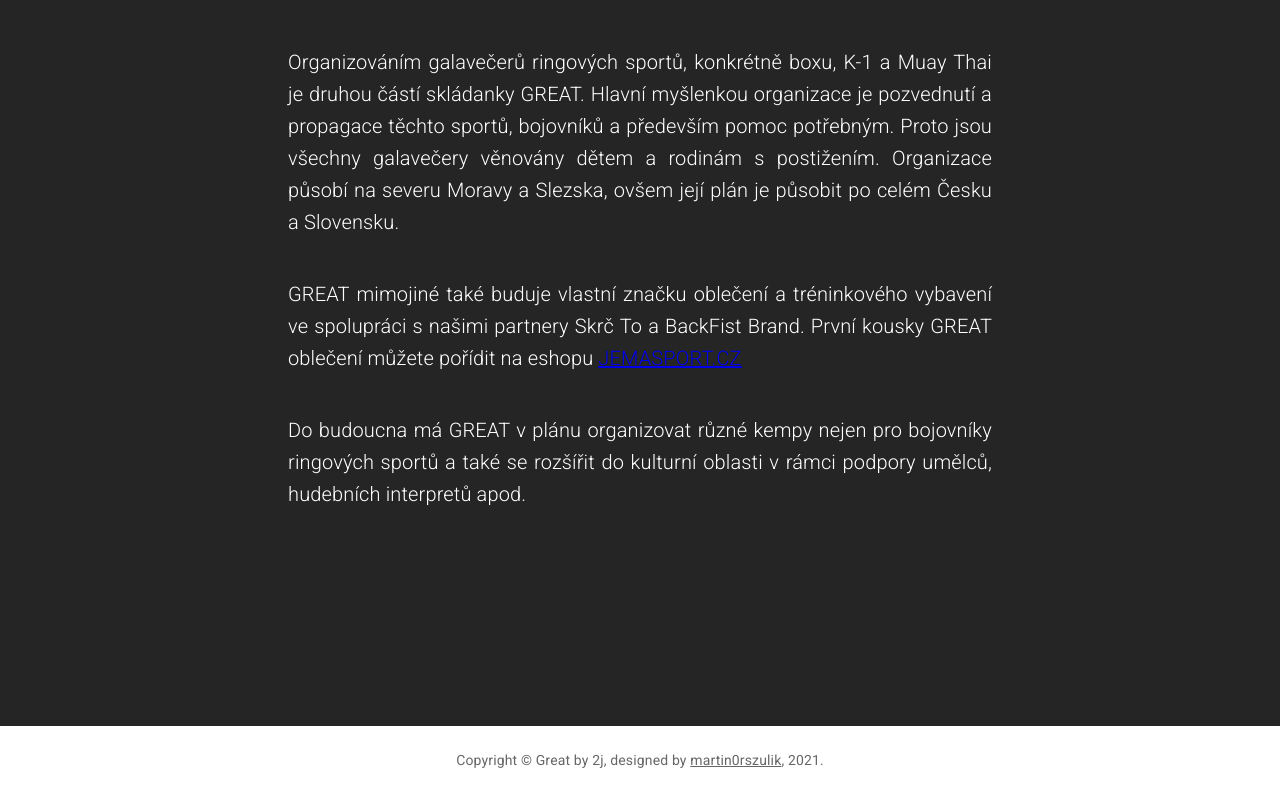
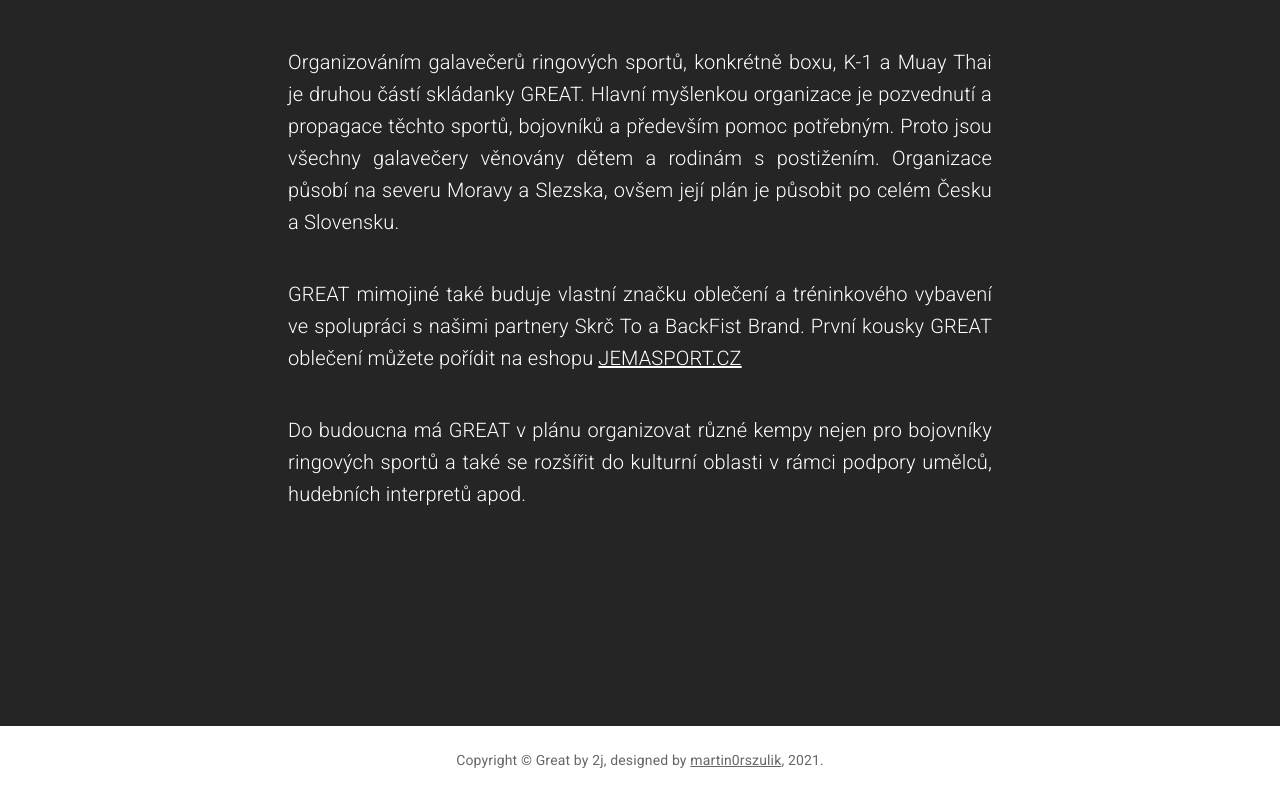
Before and after one commit to theokeist/great2j, a Next.js app: page /about in a window 1280 px wide. Shown: the part 1329-2123 px from the top of the page. Built offline with nearby package versions, Linux system fonts and the light colour scheme.

Commit message:
ADD, color white to About shop

```diff
--- a/pages/about.tsx
+++ b/pages/about.tsx
@@ -93,7 +93,7 @@ export default function About() {
             GREAT mimojiné také buduje vlastní značku oblečení a tréninkového
             vybavení ve spolupráci s našimi partnery Skrč To a BackFist Brand.
             První kousky GREAT oblečení můžete pořídit na eshopu{" "}
-            <a href="https://bit.ly/GreatShopCZ" target="_blank">
+            <a href="https://bit.ly/GreatShopCZ" style={{ color: "white" }}>
               JEMASPORT.CZ
             </a>
           </Typography>
```
